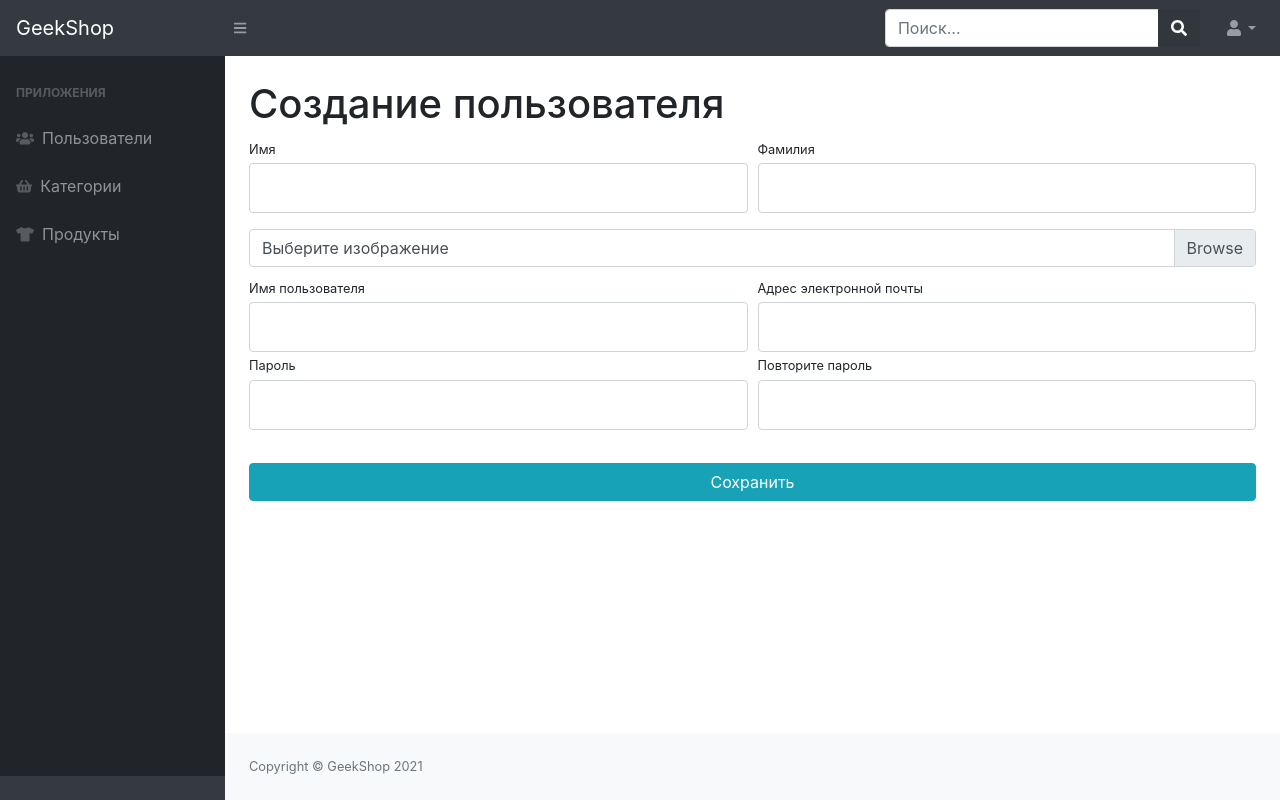
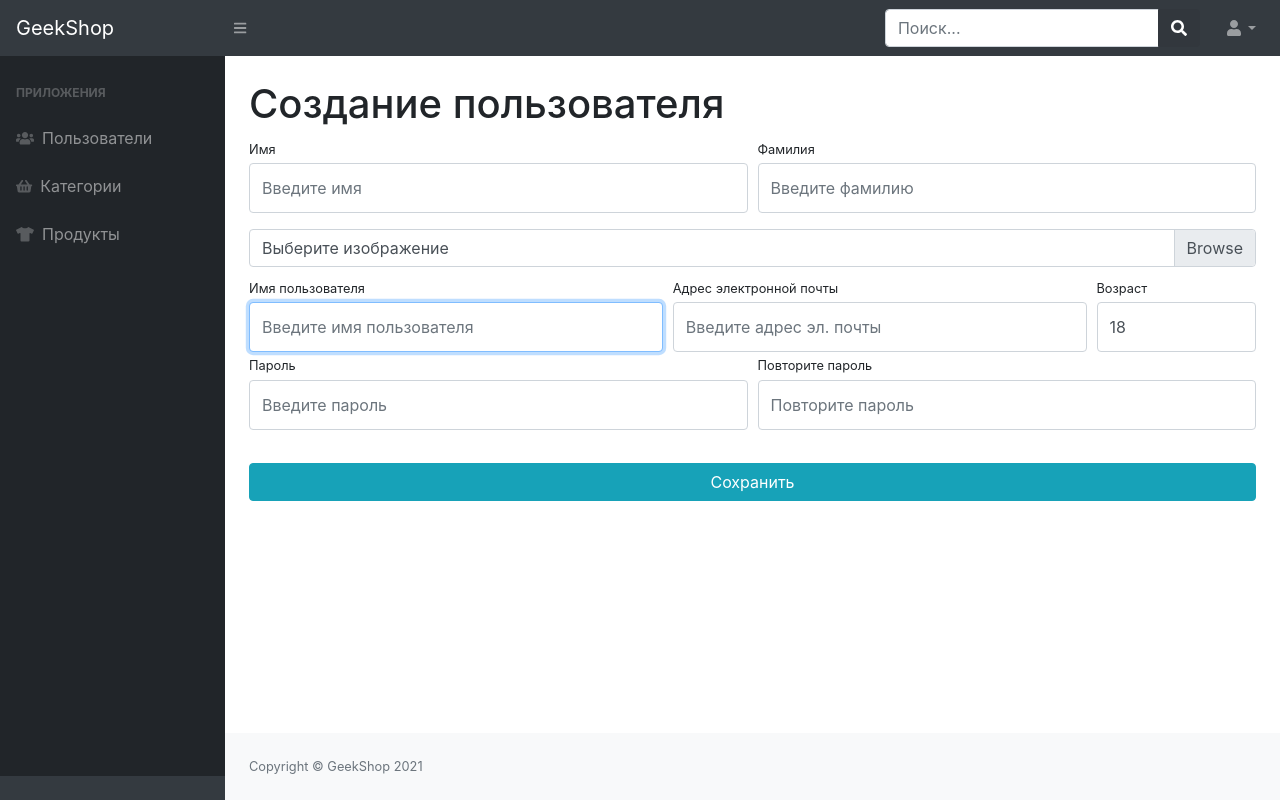
Before and after one commit to t-rexamarin/geekbrains-django, a Django app: page /adminapp/users-create/ in a window 1280 px wide. Run offline with Django 3.2, Linux system fonts and the light colour scheme; some libraries are stand-ins or nearby versions.

Commit message:
users create controller

```diff
--- /dev/null
+++ b/geekshop/adminapp/forms.py
@@ -0,0 +1,17 @@
+from django import forms
+from authapp.forms import UserRegistrationForm
+from authapp.models import User
+
+
+class UserAdminRegisterForm(UserRegistrationForm):
+
+    class Meta:
+        model = User
+        fields = ('username', 'email', 'age', 'image', 'first_name', 'last_name', 'password1', 'password2')
+
+    def __init__(self, *args, **kwargs):
+        super(UserAdminRegisterForm, self).__init__(*args, **kwargs)
+
+        for field_name, field in self.fields.items():
+            field.widget.attrs['class'] = 'form-control py-4'
+        self.fields['image'].widget.attrs['class'] = 'custom-file-input'
--- a/geekshop/adminapp/templates/adminapp/admin-users-create.html
+++ b/geekshop/adminapp/templates/adminapp/admin-users-create.html
@@ -5,52 +5,53 @@
         <main>
             <div class="container-fluid">
                 <h1 class="mt-4">Создание пользователя</h1>
-                <form action="">
+                <form action="{% url 'adminapp:admin_users_create' %}" method="post" enctype="multipart/form-data">
+                    {% csrf_token %}
                     <div class="form-row">
                         <div class="col-lg-6">
                             <div class="form-group">
-                                <label class="small mb-1" for="inputFirstName">Имя</label>
-                                <input class="form-control py-4" id="inputFirstName" type="text"/>
+                                <label class="small mb-1" for="{{ form.first_name.id_for_label }}">Имя</label>
+                                {{ form.first_name }}
                             </div>
                         </div>
                         <div class="col-lg-6">
                             <div class="form-group">
-                                <label class="small mb-1" for="inputLastName">Фамилия</label>
-                                <input class="form-control py-4" id="inputLastName" type="text"/>
+                                <label class="small mb-1" for="{{ form.last_name.id_for_label }}">Фамилия</label>
+                                {{ form.last_name }}
                             </div>
                         </div>
                     </div>
                     <div class="form-row mb-2">
                         <div class="col-lg-12">
                             <div class="custom-file">
-                                <input type="file" class="custom-file-input" id="userAvatar" size="50">
-                                <label class="custom-file-label" for="userAvatar">Выберите изображение</label>
+                                {{ form.image }}
+                                <label class="custom-file-label" for="{{ form.image.id_for_label }}">Выберите изображение</label>
                             </div>
                         </div>
                     </div>
                     <div class="form-row">
-                        <div class="col-lg-6">
-                            <label class="small mb-1" for="inputUsername">Имя пользователя</label>
-                            <input class="form-control py-4" id="inputUsername" type="text"
-                                   aria-describedby="usernameHelp"/>
+                        <div class="col-lg-5">
+                            <label class="small mb-1" for="{{ form.username.id_for_label }}">Имя пользователя</label>
+                            {{ form.username }}
                         </div>
-                        <div class="col-lg-6">
-                            <label class="small mb-1" for="inputEmailAddress">Адрес электронной
+                        <div class="col-lg-5">
+                            <label class="small mb-1" for="{{ form.email.id_for_label }}">Адрес электронной
                                 почты</label>
-                            <input class="form-control py-4" id="inputEmailAddress" type="email"
-                                   aria-describedby="emailHelp"/>
+                            {{ form.email }}
+                        </div>
+                        <div class="col-lg-2">
+                            <label class="small mb-1" for="{{ form.age.id_for_label }}">Возраст</label>
+                            {{ form.age }}
                         </div>
                     </div>
                     <div class="form-row">
                         <div class="col-lg-6">
-                            <label class="small mb-1" for="inputPassword1">Пароль</label>
-                            <input class="form-control py-4" id="inputPassword1" type="text"
-                                   aria-describedby="password1Help"/>
+                            <label class="small mb-1" for="{{ form.password1.id_for_label }}">Пароль</label>
+                            {{ form.password1 }}
                         </div>
                         <div class="col-lg-6">
-                            <label class="small mb-1" for="inputPassword2">Повторите пароль</label>
-                            <input class="form-control py-4" id="inputPassword2" type="text"
-                                   aria-describedby="password2Help"/>
+                            <label class="small mb-1" for="{{ form.password2.id_for_label }}">Повторите пароль</label>
+                            {{ form.password2 }}
                         </div>
                     </div>
                     <div class="form-row">
--- a/geekshop/adminapp/templates/adminapp/admin-users-read.html
+++ b/geekshop/adminapp/templates/adminapp/admin-users-read.html
@@ -37,7 +37,7 @@
                                 {% for user in users %}
                                     <tr>
                                         <td><a href="admin-users-update-delete.html" style="color: dodgerblue">{{ user.username }}</a></td>
-                                        <td>{{ user.firs_tname }}</td>
+                                        <td>{{ user.first_name }}</td>
                                         <td>{{ user.last_name }}</td>
                                         <td>{{ user.email }}</td>
                                         <td class="text-center">
@@ -61,7 +61,7 @@
                         </div>
                     </div>
                     <div class="card-footer">
-                        <a href="admin-users-create.html">
+                        <a href="{% url 'adminapp:admin_users_create' %}">
                             <button class="btn btn-success">Создать пользователя</button>
                         </a>
                     </div>
--- a/geekshop/adminapp/views.py
+++ b/geekshop/adminapp/views.py
@@ -1,7 +1,11 @@
+from django.http import HttpResponseRedirect
 from django.shortcuts import render
 
 
 # Create your views here.
+from django.urls import reverse
+
+from adminapp.forms import UserAdminRegisterForm
 from authapp.models import User
 
 
@@ -17,7 +21,21 @@ def admin_users(request):
 
 
 def admin_users_create(request):
-    return render(request, 'adminapp/admin-users-create.html')
+    if request.method == 'POST':
+        form = UserAdminRegisterForm(data=request.POST, files=request.FILES)
+
+        if form.is_valid():
+            form.save()
+            return HttpResponseRedirect(reverse('adminapp:admin_users'))
+    else:
+        form = UserAdminRegisterForm()
+
+    context = {
+        'title': 'Geekshop - Админ | Регистрация',
+        'form': form
+    }
+
+    return render(request, 'adminapp/admin-users-create.html', context)
 
 
 def admin_users_update(request):
```
